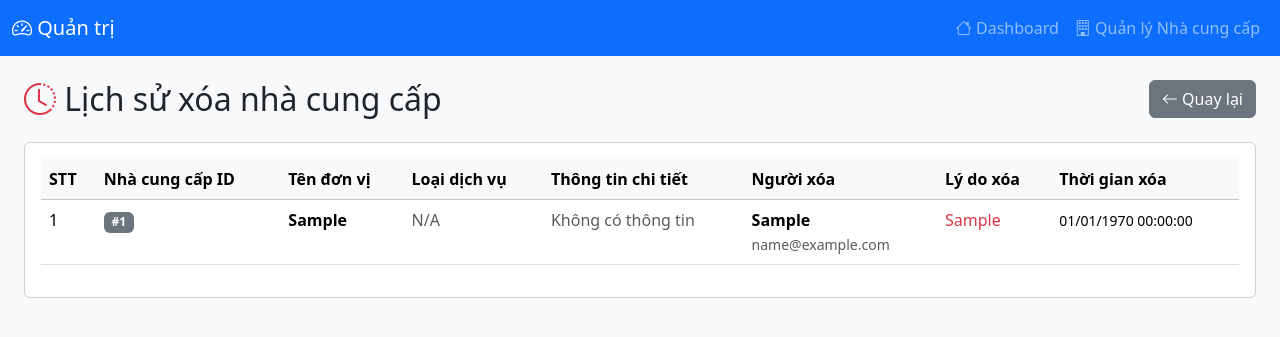
After one commit to Takahashi-atkaaa/du_an_1, a PHP site: the page made by project_quan_ly_tour_du_lich/views/admin/lich_su_xoa_nha_cung_cap.php in a window 1280 px wide. The commit adds this page. Shown: the top 337 px of the page. Run offline with PHP 8.4, Linux system fonts and the light colour scheme; the visitor is signed in with stand-in values (Sample User, id 1); tables that the repository leaves empty hold one stand-in row (values such as "Sample post"); the template is opened without the code that fills it: most values are stand-ins (such as "Sample title", 1, 10 or a date in 2020); some libraries are stand-ins or nearby versions.

Commit message:
lich su xoa nha cung cap

```diff
--- a/project_quan_ly_tour_du_lich/index.php
+++ b/project_quan_ly_tour_du_lich/index.php
@@ -30,6 +30,8 @@ require_once __DIR__ . '/models/NguoiDung.php';
 require_once __DIR__ . '/models/Tour.php';
 require_once __DIR__ . '/models/Booking.php';
 require_once __DIR__ . '/models/BookingHistory.php';
+require_once __DIR__ . '/models/BookingDeletionHistory.php';
+require_once __DIR__ . '/models/SupplierDeletionHistory.php';
 require_once __DIR__ . '/models/KhachHang.php';
 require_once __DIR__ . '/models/HDV.php';
 require_once __DIR__ . '/models/NhaCungCap.php';
@@ -114,6 +116,7 @@ match ($act) {
     'admin/quanLyTour' => (new AdminController())->quanLyTour(),
     'admin/quanLyBooking' => (new AdminController())->quanLyBooking(),
     'admin/lichSuXoaBooking' => (new AdminController())->lichSuXoaBooking(),
+    'admin/lichSuXoaNhaCungCap' => (new AdminController())->lichSuXoaNhaCungCap(),
     'admin/chiTietTour' => (new AdminController())->chiTietTour(),
     'admin/yeuCauDacBiet' => (new AdminController())->yeuCauDacBiet(),
     'admin/capNhatYeuCauDacBiet' => (new AdminController())->capNhatYeuCauDacBiet(),
@@ -194,7 +197,9 @@ match ($act) {
     'admin/updateCheckIn' => (new AdminController())->updateCheckIn(),
     'admin/phanPhongKhachSan' => (new AdminController())->phanPhongKhachSan(),
     'admin/nhaCungCap' => (new AdminController())->nhaCungCap(),
+    'admin/addNhacungcap' => (new AdminController())->addNhacungcap(),
     'admin/updateNhaCungCap' => (new AdminController())->updateNhaCungCap(),
+    'admin/deleteNhaCungCap' => (new AdminController())->deleteNhaCungCap(),
     'admin/chiTietDichVu' => (new AdminController())->chiTietDichVu(),
     'admin/supplierServiceAction' => (new AdminController())->supplierServiceAction(),
 
--- /dev/null
+++ b/project_quan_ly_tour_du_lich/views/admin/lich_su_xoa_nha_cung_cap.php
@@ -0,0 +1,174 @@
+<?php
+if (!isset($_SESSION['role']) || $_SESSION['role'] !== 'Admin') {
+    header('Location: index.php?act=auth/login');
+    exit;
+}
+?>
+<!DOCTYPE html>
+<html lang="vi">
+<head>
+    <meta charset="UTF-8">
+    <meta name="viewport" content="width=device-width, initial-scale=1.0">
+    <title>Lịch sử xóa nhà cung cấp - Admin</title>
+    <link href="https://cdn.jsdelivr.net/npm/bootstrap@5.3.2/dist/css/bootstrap.min.css" rel="stylesheet">
+    <link rel="stylesheet" href="https://cdn.jsdelivr.net/npm/bootstrap-icons@1.11.1/font/bootstrap-icons.css">
+    <style>
+        .info-box {
+            background: #f8f9fa;
+            border-left: 4px solid #0d6efd;
+            padding: 10px;
+            margin-bottom: 10px;
+        }
+        .supplier-info {
+            font-size: 0.9em;
+        }
+    </style>
+</head>
+<body class="bg-light">
+    <nav class="navbar navbar-expand-lg navbar-dark bg-primary">
+        <div class="container-fluid">
+            <a class="navbar-brand" href="index.php?act=admin/dashboard">
+                <i class="bi bi-speedometer2"></i> Quản trị
+            </a>
+            <div class="navbar-nav ms-auto">
+                <a class="nav-link" href="index.php?act=admin/dashboard">
+                    <i class="bi bi-house"></i> Dashboard
+                </a>
+                <a class="nav-link" href="index.php?act=admin/nhaCungCap">
+                    <i class="bi bi-building"></i> Quản lý Nhà cung cấp
+                </a>
+            </div>
+        </div>
+    </nav>
+
+    <div class="container-fluid px-4 py-4">
+        <div class="d-flex justify-content-between align-items-center mb-4">
+            <h2 class="mb-0">
+                <i class="bi bi-clock-history text-danger"></i> Lịch sử xóa nhà cung cấp
+            </h2>
+            <a href="index.php?act=admin/nhaCungCap" class="btn btn-secondary">
+                <i class="bi bi-arrow-left"></i> Quay lại
+            </a>
+        </div>
+
+        <?php if (isset($_SESSION['success'])): ?>
+            <div class="alert alert-success"><?php echo htmlspecialchars($_SESSION['success']); unset($_SESSION['success']); ?></div>
+        <?php endif; ?>
+        <?php if (isset($_SESSION['error'])): ?>
+            <div class="alert alert-danger"><?php echo htmlspecialchars($_SESSION['error']); unset($_SESSION['error']); ?></div>
+        <?php endif; ?>
+
+        <div class="card">
+            <div class="card-body">
+                <?php if (!empty($lichSuXoa)): ?>
+                    <div class="table-responsive">
+                        <table class="table table-hover">
+                            <thead class="table-light">
+                                <tr>
+                                    <th>STT</th>
+                                    <th>Nhà cung cấp ID</th>
+                                    <th>Tên đơn vị</th>
+                                    <th>Loại dịch vụ</th>
+                                    <th>Thông tin chi tiết</th>
+                                    <th>Người xóa</th>
+                                    <th>Lý do xóa</th>
+                                    <th>Thời gian xóa</th>
+                                </tr>
+                            </thead>
+                            <tbody>
+                                <?php
+                                $loaiDichVuMap = [
+                                    'KhachSan' => 'Khách sạn',
+                                    'NhaHang' => 'Nhà hàng',
+                                    'Xe' => 'Xe vận chuyển',
+                                    'Ve' => 'Vé máy bay / tàu',
+                                    'Visa' => 'Visa',
+                                    'BaoHiem' => 'Bảo hiểm',
+                                    'Khac' => 'Khác'
+                                ];
+                                foreach ($lichSuXoa as $idx => $item): ?>
+                                    <tr>
+                                        <td><?php echo $idx + 1; ?></td>
+                                        <td>
+                                            <span class="badge bg-secondary">#<?php echo $item['nha_cung_cap_id'] ?? 'N/A'; ?></span>
+                                        </td>
+                                        <td>
+                                            <?php
+                                            $thongTin = json_decode($item['thong_tin_nha_cung_cap'] ?? '{}', true);
+                                            if ($thongTin && isset($thongTin['ten_don_vi'])): ?>
+                                                <strong><?php echo htmlspecialchars($thongTin['ten_don_vi']); ?></strong>
+                                            <?php elseif ($item['ten_nha_cung_cap']): ?>
+                                                <strong><?php echo htmlspecialchars($item['ten_nha_cung_cap']); ?></strong>
+                                            <?php else: ?>
+                                                <span class="text-muted">Nhà cung cấp đã bị xóa</span>
+                                            <?php endif; ?>
+                                        </td>
+                                        <td>
+                                            <?php
+                                            $thongTin = json_decode($item['thong_tin_nha_cung_cap'] ?? '{}', true);
+                                            $loaiDichVu = $thongTin['loai_dich_vu'] ?? null;
+                                            if ($loaiDichVu): ?>
+                                                <span class="badge bg-info"><?php echo $loaiDichVuMap[$loaiDichVu] ?? $loaiDichVu; ?></span>
+                                            <?php else: ?>
+                                                <span class="text-muted">N/A</span>
+                                            <?php endif; ?>
+                                        </td>
+                                        <td>
+                                            <?php
+                                            $thongTin = json_decode($item['thong_tin_nha_cung_cap'] ?? '{}', true);
+                                            if ($thongTin):
+                                            ?>
+                                                <div class="supplier-info">
+                                                    <?php if (isset($thongTin['dia_chi']) && $thongTin['dia_chi']): ?>
+                                                        <strong>Địa chỉ:</strong> <?php echo htmlspecialchars($thongTin['dia_chi']); ?><br>
+                                                    <?php endif; ?>
+                                                    <?php if (isset($thongTin['lien_he']) && $thongTin['lien_he']): ?>
+                                                        <strong>Liên hệ:</strong> <?php echo htmlspecialchars($thongTin['lien_he']); ?><br>
+                                                    <?php endif; ?>
+                                                    <?php if (isset($thongTin['mo_ta']) && $thongTin['mo_ta']): ?>
+                                                        <strong>Mô tả:</strong>
+                                                        <small><?php echo mb_substr(htmlspecialchars($thongTin['mo_ta']), 0, 100); ?><?php echo mb_strlen($thongTin['mo_ta']) > 100 ? '...' : ''; ?></small>
+                                                    <?php endif; ?>
+                                                </div>
+                                            <?php else: ?>
+                                                <span class="text-muted">Không có thông tin</span>
+                                            <?php endif; ?>
+                                        </td>
+                                        <td>
+                                            <?php if ($item['nguoi_xoa']): ?>
+                                                <strong><?php echo htmlspecialchars($item['nguoi_xoa']); ?></strong>
+                                                <?php if ($item['email_nguoi_xoa']): ?>
+                                                    <br><small class="text-muted"><?php echo htmlspecialchars($item['email_nguoi_xoa']); ?></small>
+                                                <?php endif; ?>
+                                            <?php else: ?>
+                                                <span class="text-muted">N/A</span>
+                                            <?php endif; ?>
+                                        </td>
+                                        <td>
+                                            <?php if ($item['ly_do_xoa']): ?>
+                                                <span class="text-danger"><?php echo nl2br(htmlspecialchars($item['ly_do_xoa'])); ?></span>
+                                            <?php else: ?>
+                                                <span class="text-muted">Không có</span>
+                                            <?php endif; ?>
+                                        </td>
+                                        <td>
+                                            <small>
+                                                <?php echo $item['thoi_gian_xoa'] ? date('d/m/Y H:i:s', strtotime($item['thoi_gian_xoa'])) : 'N/A'; ?>
+                                            </small>
+                                        </td>
+                                    </tr>
+                                <?php endforeach; ?>
+                            </tbody>
+                        </table>
+                    </div>
+                <?php else: ?>
+                    <div class="text-center py-5 text-muted">
+                        <i class="bi bi-inbox fs-1 opacity-25"></i>
+                        <p class="mt-3">Chưa có lịch sử xóa nhà cung cấp nào</p>
+                    </div>
+                <?php endif; ?>
+            </div>
+        </div>
+    </div>
+</body>
+</html>
```
Also changed, not shown: project_quan_ly_tour_du_lich/controllers/AdminController.php (+112 -8 lines), project_quan_ly_tour_du_lich/models/SupplierDeletionHistory.php (added, +57 -0 lines), project_quan_ly_tour_du_lich/views/admin/nha_cung_cap.php (+65 -2 lines).
